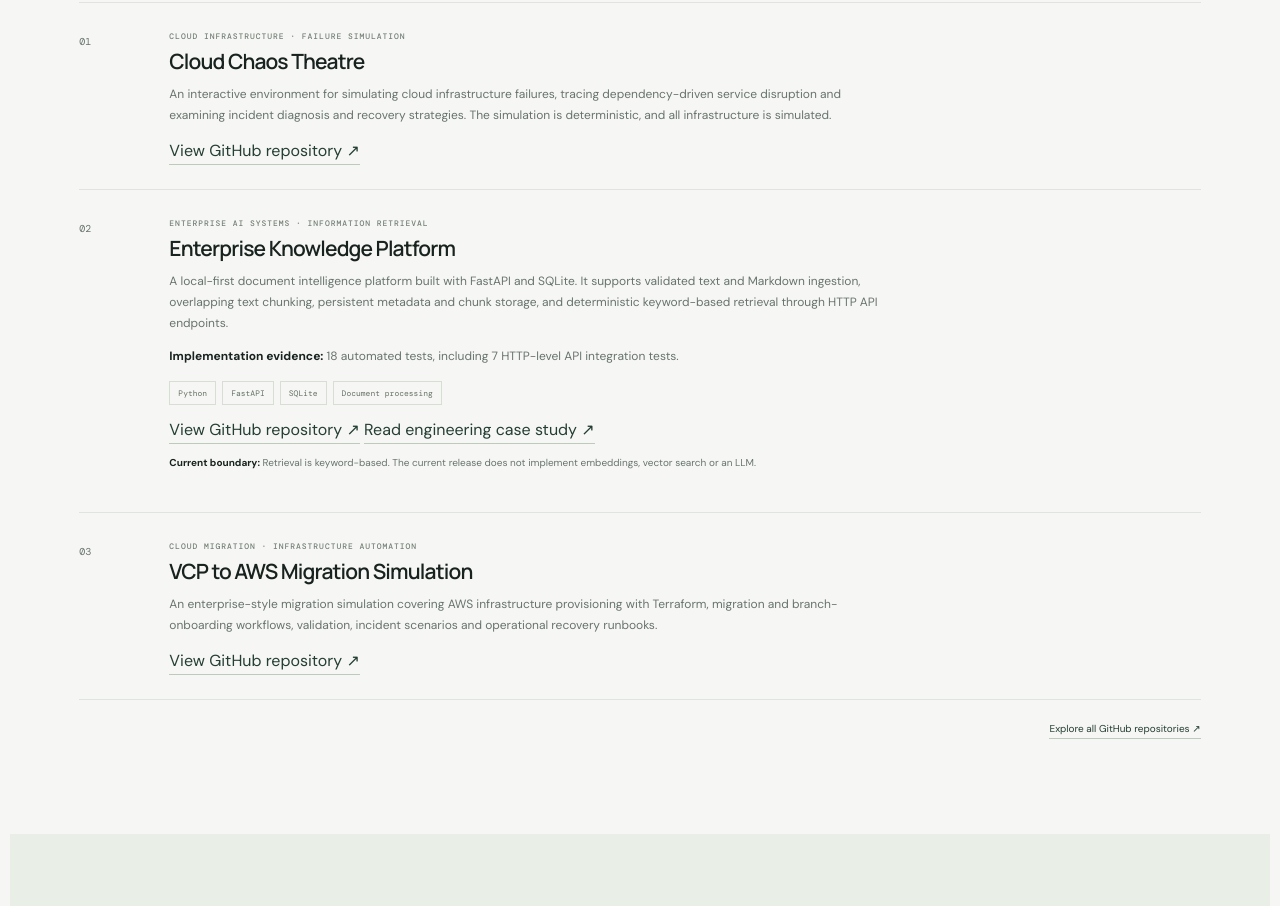
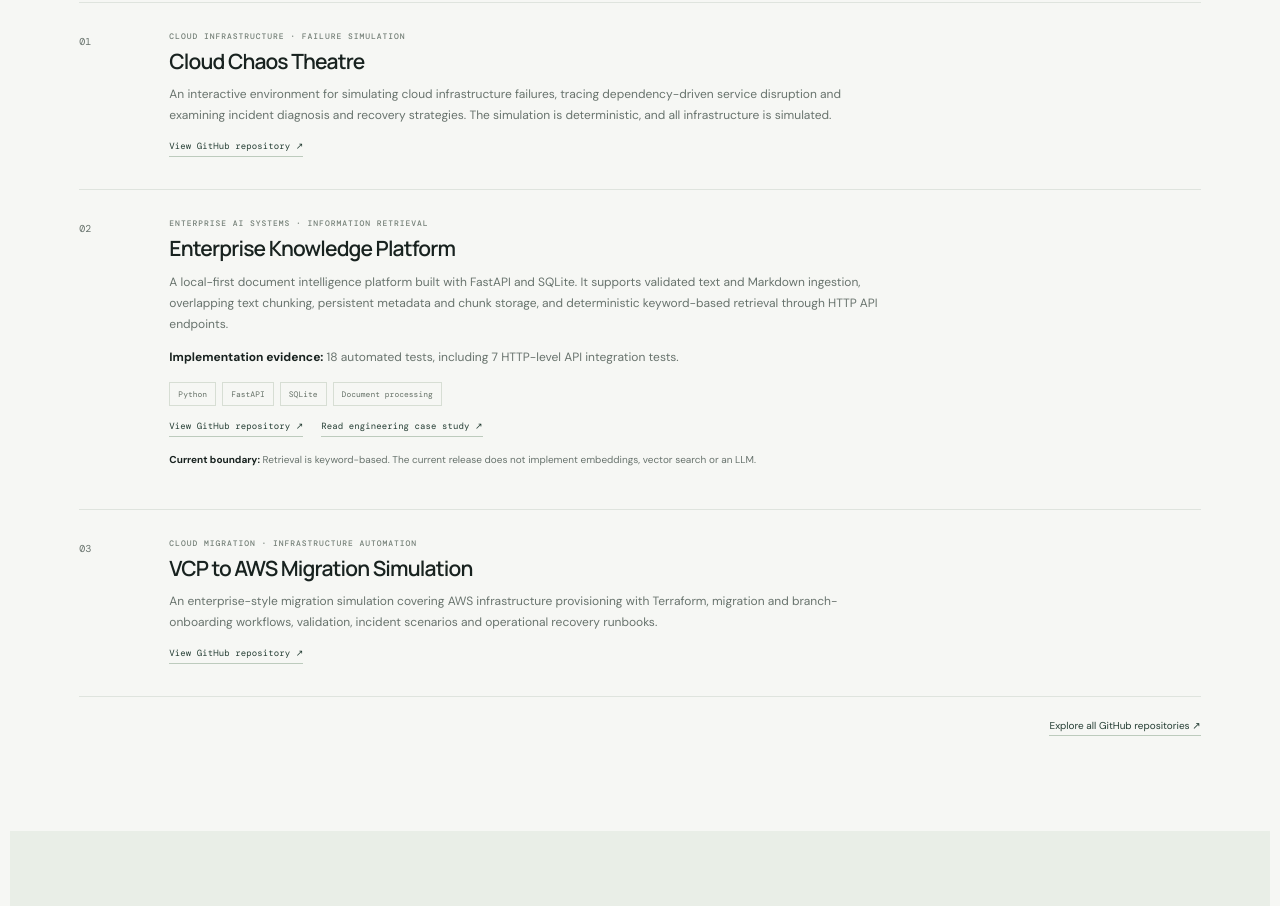
Before and after one commit to Rebs707/systems-lab, a plain HTML site: page index.html in a window 1280 px wide. Shown: the part 2679-3585 px from the top of the page. Drawn offline with nearby package versions, Linux system fonts and the light colour scheme.

Commit message:
Refine project link typography and spacing

```diff
--- a/styles.css
+++ b/styles.css
@@ -168,3 +168,34 @@
 .research-card-detail>p:not(.detail-label){font:10px/1.75 var(--display)!important;color:#68756b!important}
 @media(max-width:850px){.research-card-interactive summary{min-height:300px!important}}
 @media(max-width:620px){.research-card-interactive summary{min-height:0!important}.research-card-interactive .card-icon{margin:22px 0 13px!important}}
+
+
+/* Compact project actions to match the site's editorial typography */
+.showcase-content .project-links{
+  display:flex!important;
+  flex-wrap:wrap!important;
+  align-items:center!important;
+  gap:8px 18px!important;
+  margin:14px 0 4px!important;
+}
+.showcase-content .project-links a,
+.showcase-content .project-links a:link,
+.showcase-content .project-links a:visited,
+.showcase-content .project-links a:active{
+  display:inline-flex!important;
+  align-items:center!important;
+  width:fit-content!important;
+  color:var(--forest)!important;
+  font:9px/1.5 "DM Mono",monospace!important;
+  letter-spacing:.01em!important;
+  text-decoration:none!important;
+  border-bottom:1px solid #bdcbbd!important;
+  padding:0 0 3px!important;
+}
+.showcase-content .project-links a:hover{
+  color:#789b36!important;
+  border-color:#789b36!important;
+}
+@media(max-width:620px){
+  .showcase-content .project-links{gap:10px 16px!important}
+}
```
